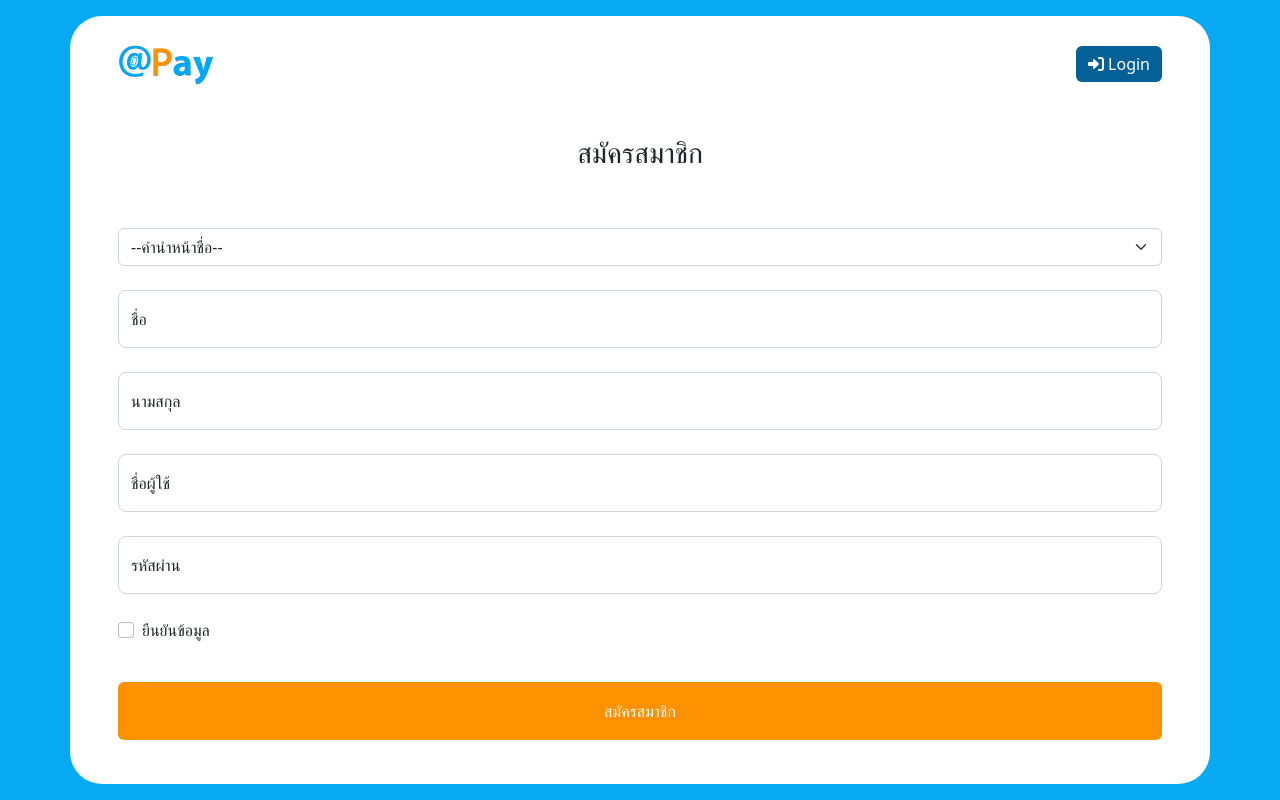
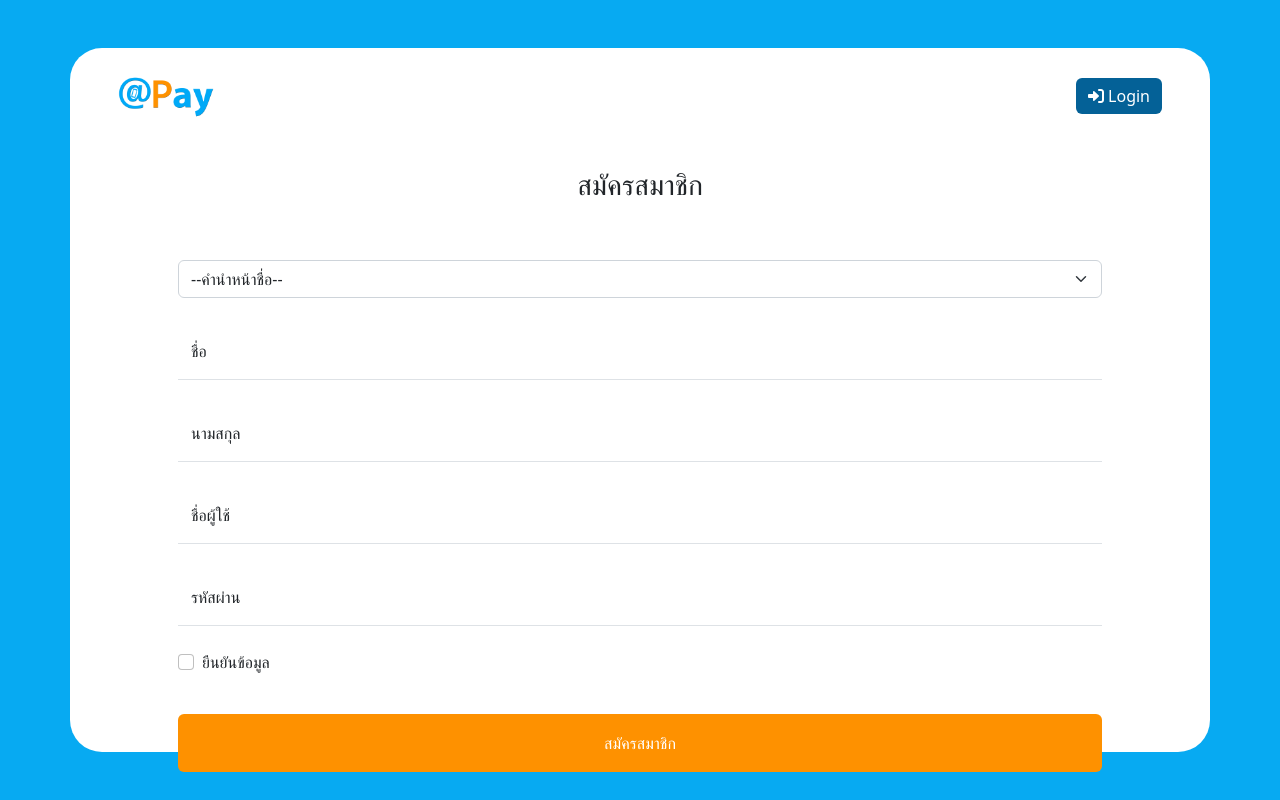
Before and after one commit to aungsuthon-ph-62/Addpay_project, a PHP site: template view/register.php in a window 1280 px wide. Run offline with PHP 8.4, Linux system fonts and the light colour scheme; the template is opened without the code that fills it, so the values that code supplies are empty; some libraries are stand-ins or nearby versions.

Commit message:
Fix register md screen

```diff
--- a/view/register.php
+++ b/view/register.php
@@ -1,4 +1,4 @@
-<section class="vh-100 p-3" style="background-color: #07aaf2 ;">
+<section class="vh-100 p-3 px-md-5 py-md-5" style="background-color: #07aaf2 ;">
   <div class="container rounded-5 py-5 px-3 px-md-5 py-md-4 bg-white h-100">
     <!--  -->
     <div class="d-flex flex-wrap align-items-center justify-content-between mb-5">
@@ -28,7 +28,8 @@
             </div> -->
     </div>
 
-    <form action="" method="post">
+    <div class="container">
+      <form action="" method="post" class="px-md-5">
 
         <select class="form-select mb-4" id="inputTname" name="inputTname">
           <option selected disabled>--คำนำหน้าชื่อ--</option>
@@ -38,22 +39,22 @@
         </select>
 
         <div class="form-floating mb-4">
-        <input type="text" class="form-control form-control-lg" id=" inputFname" name="inputFname" placeholder="กรอกชื่อ">
+          <input type="text" class="form-control form-control-lg border border-start-0 border-top-0 border-end-0 rounded-0" id=" inputFname" name="inputFname" placeholder="กรอกชื่อ">
           <label for="inputFname" class="form-label">ชื่อ</label>
         </div>
         <div class="form-floating mb-4">
-        <input type="text" class="form-control form-control-lg" id=" inputLname" name="inputLname" placeholder="กรอกนามสกุล">
+          <input type="text" class="form-control form-control-lg border border-start-0 border-top-0 border-end-0 rounded-0" id=" inputLname" name="inputLname" placeholder="กรอกนามสกุล">
           <label for="inputLname" class="form-label">นามสกุล</label>
         </div>
         <!-- username input -->
         <div class="form-floating mb-4">
-        <input type="text" class="form-control form-control-lg" id=" inputUsername" name="inputUsername" placeholder="กรอกชื่ผู้ใช้">
+          <input type="text" class="form-control form-control-lg border border-start-0 border-top-0 border-end-0 rounded-0" id=" inputUsername" name="inputUsername" placeholder="กรอกชื่ผู้ใช้">
           <label for="inputLname" class="form-label">
             ชื่อผู้ใช้</label>
         </div>
         <!-- Password input -->
         <div class="form-floating mb-4">
-        <input type="password" class="form-control form-control-lg" id="inputPassword" name="inputPassword" placeholder="กรอกรหัสผ่าน" pattern="(?=.*\d)(?=.*[a-z])(?=.*[A-Z]).{8,}" title="พาสเวิร์ดต้องมีตัวเลขอย่างน้อยหนึ่งตัว, มีตัวพิมพ์ใหญ่และพิมพ์เล็ก และมีความยาวไม่น้อยกว่า 8 ตัวอักษร !">
+          <input type="password" class="form-control form-control-lg border border-start-0 border-top-0 border-end-0 rounded-0" id="inputPassword" name="inputPassword" placeholder="กรอกรหัสผ่าน" pattern="(?=.*\d)(?=.*[a-z])(?=.*[A-Z]).{8,}" title="พาสเวิร์ดต้องมีตัวเลขอย่างน้อยหนึ่งตัว, มีตัวพิมพ์ใหญ่และพิมพ์เล็ก และมีความยาวไม่น้อยกว่า 8 ตัวอักษร !">
           <label for="inputPassword" class="form-label">รหัสผ่าน</label>
         </div>
 
@@ -69,4 +70,5 @@
         </div>
       </form>
     </div>
+  </div>
 </section>
```
Lines whose indentation alone changed are shown as unchanged.
